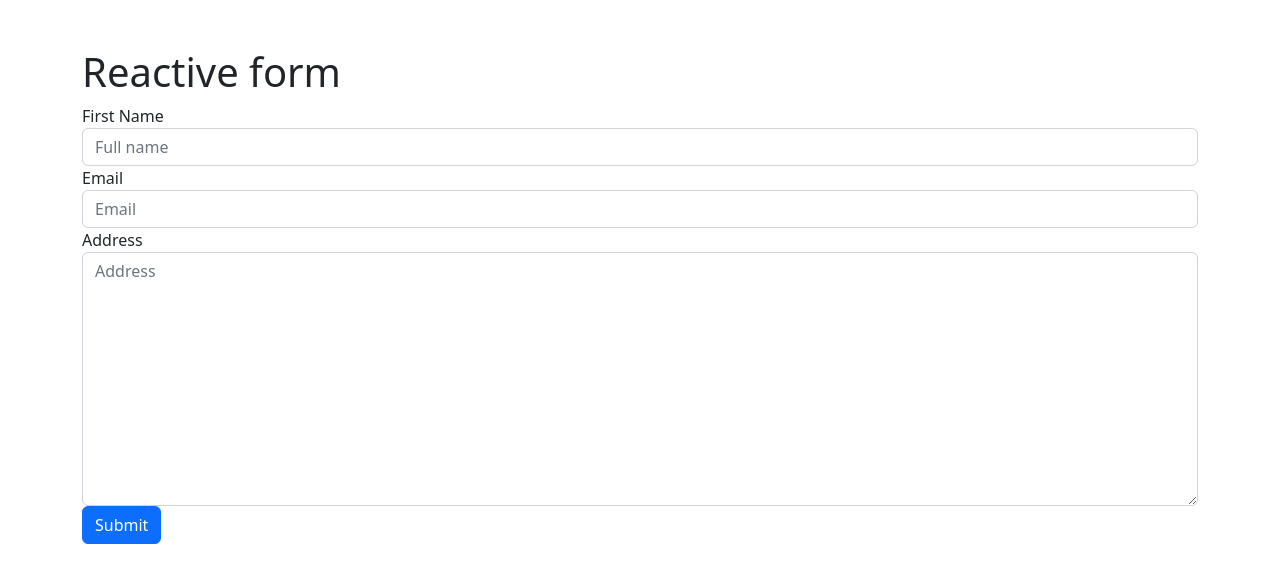
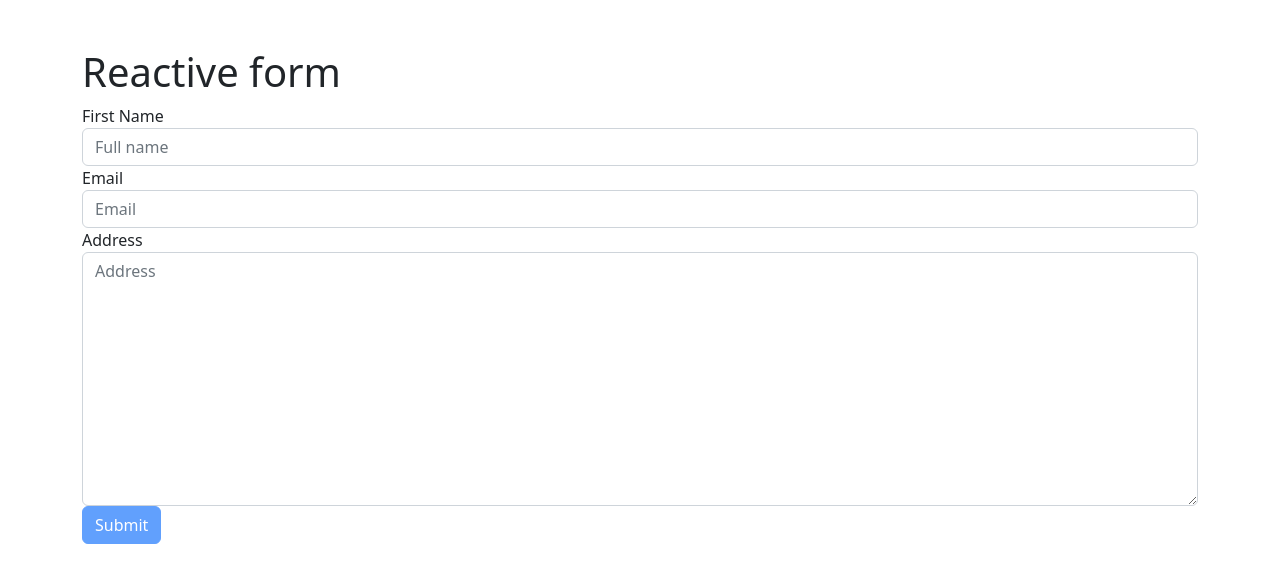
Before and after one commit to pramotepon/angular_learning, an Angular app: page / in a window 1280 px wide. Shown: the top 582 px of the page. Built offline with nearby package versions, Linux system fonts and the light colour scheme.

Commit message:
Reactive form: How to get Data From Reactive Forms?

```diff
--- a/src/app/app.component.html
+++ b/src/app/app.component.html
@@ -1,7 +1,7 @@
 <div class="container mt-5">
   <div class="form-area">
     <h1>Reactive form</h1>
-    <form [formGroup]='form'>
+    <form [formGroup]='form' (ngSubmit)="onSubmit()">
       <div class="form-group">
         <label>First Name</label>
         <input
@@ -55,7 +55,7 @@
           <div *ngIf="Address.errors?.required" >Required</div>
         </div>
       </div>
-      <button type="submit" class="btn btn-primary">Submit</button>
+      <button type="submit" class="btn btn-primary" [disabled]="form.invalid">Submit</button>
     </form>
   </div>
 </div>
--- a/src/app/app.component.ts
+++ b/src/app/app.component.ts
@@ -36,4 +36,9 @@ export class AppComponent {
   get Address(){
     return this.form.get('address')
   }
+
+  onSubmit(){
+    console.log(this.form.value);
+
+  }
 }
```
Also changed, not shown: 1 other file (tests, documents, lock files or other folders).
